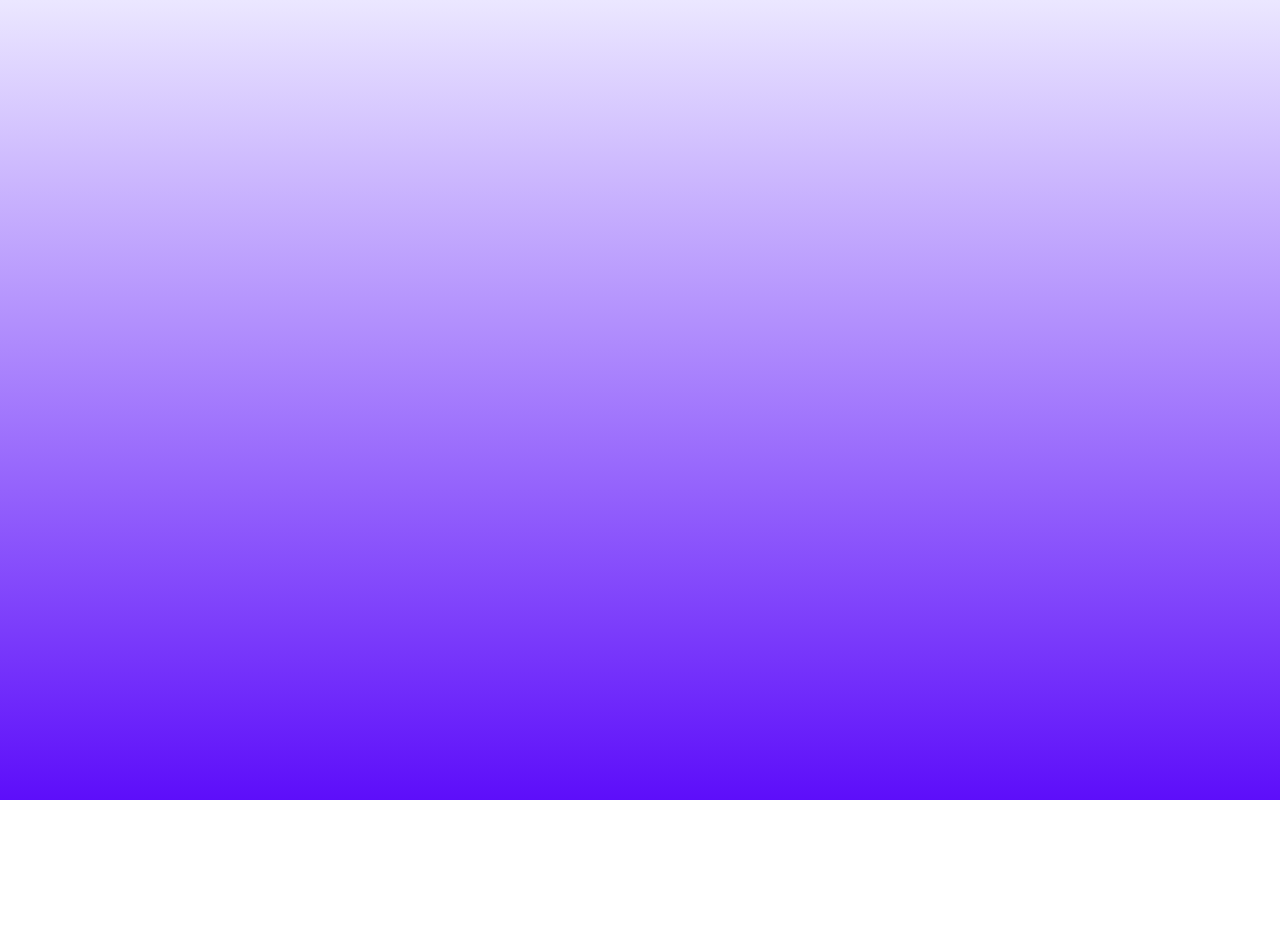
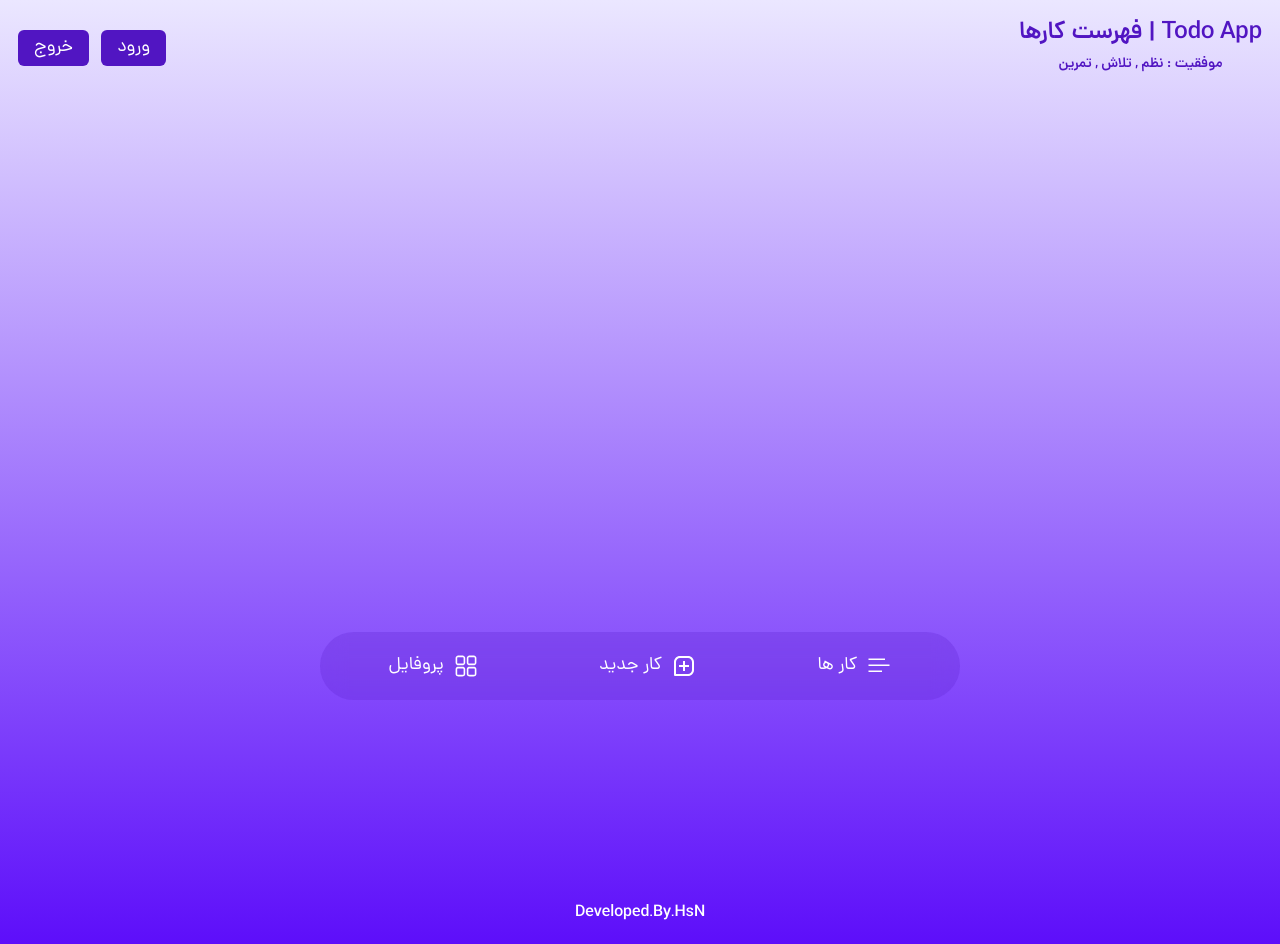
Before and after one commit to hasanashrafi/todo-app-next, a Next.js app: page / in a window 1280 px wide. Before the commit the page ends 800 px from the top, so only its background shows below. Built offline with nearby package versions, Linux system fonts and the light colour scheme.

Commit message:
wrap layout component around main page

```diff
--- a/pages/index.js
+++ b/pages/index.js
@@ -1,7 +1,10 @@
+import Layout from "@/components/layout/Layout";
 
 
 export default function Home() {
   return (
+<Layout>
+
     <main
       className={`min-h-screen p-4 `}
     >
@@ -9,5 +12,7 @@ export default function Home() {
 
       </div>
     </main>
-  );
+
+</Layout>
+);
 }
```
